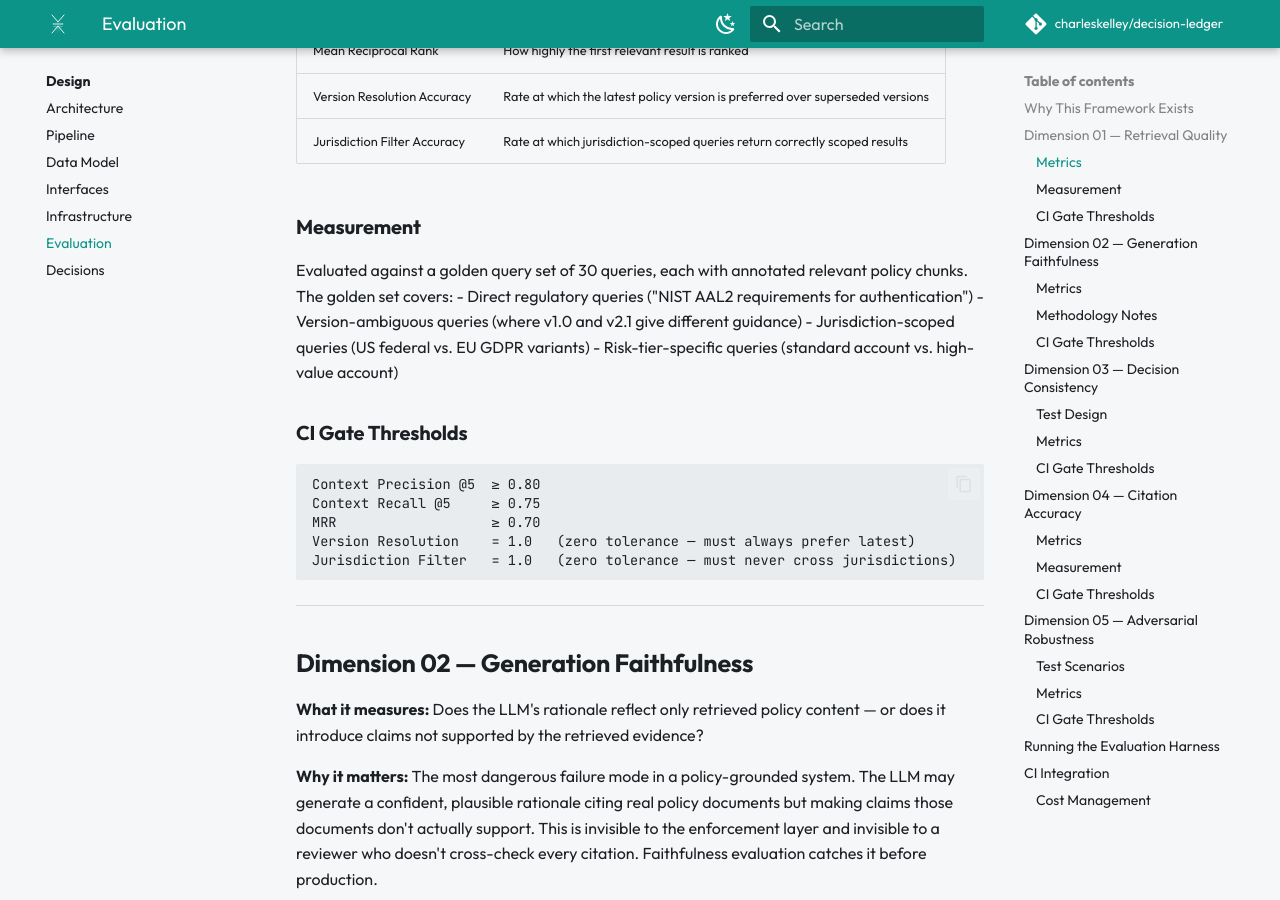
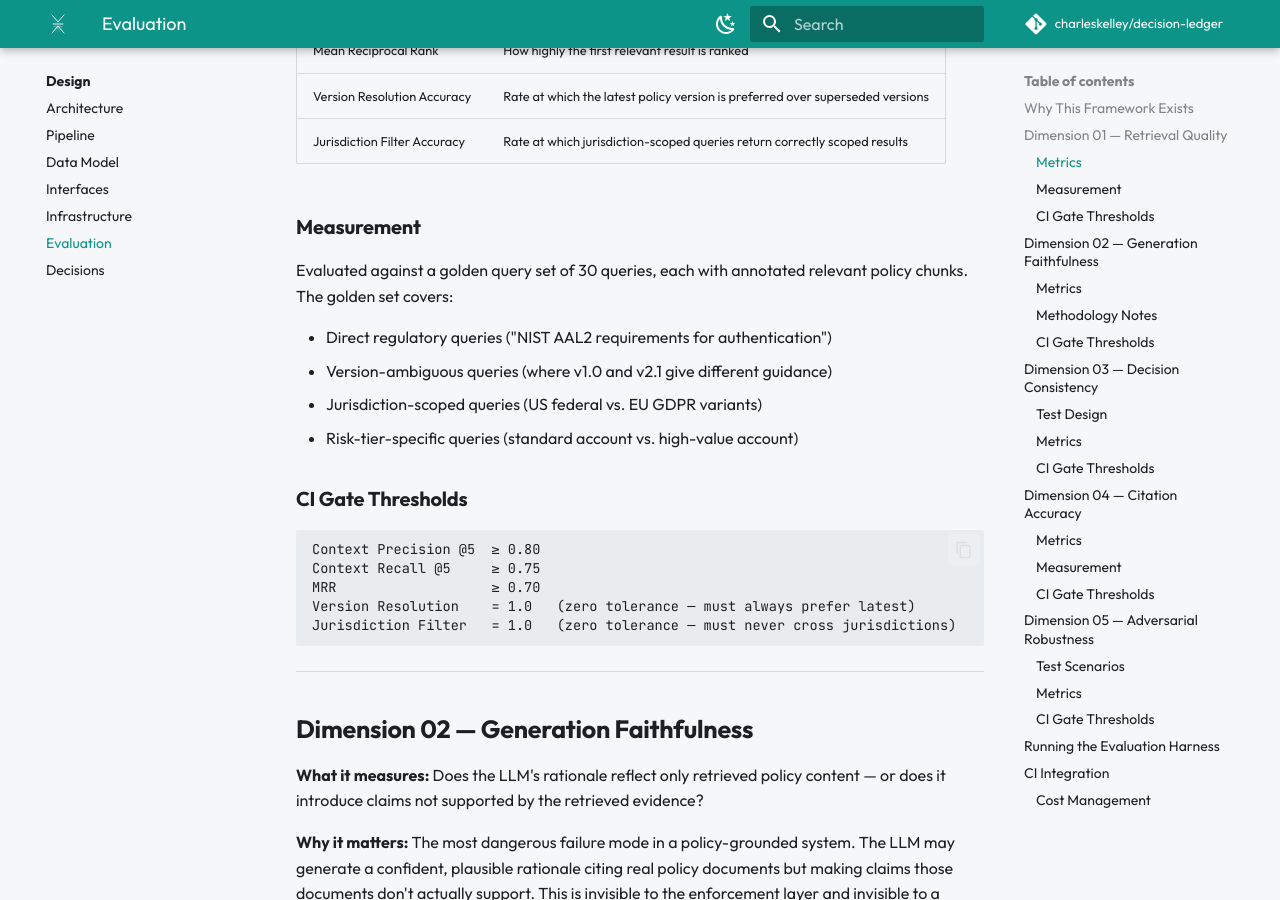
Before and after one commit to charleskelley/decision-ledger, an MkDocs documentation site: the page built from docs/design/evaluation.md, in a window 1280 px wide and 900 px high, scrolled down 1703 px. Built offline with MkDocs 1.6.1 and Material for MkDocs 9.7.7, drawn with Linux system fonts in a browser that asks for light colours; comment, search, counter and statistics services are not loaded; some of the changed text lies outside the part shown.

```diff
--- a/docs/design/evaluation.md
+++ b/docs/design/evaluation.md
@@ -1,6 +1,7 @@
 # Evaluation
 
-The 5D evaluation framework that governs every release candidate. All dimensions run in CI on every PR to `main`. A failing dimension blocks the merge.
+The 5D evaluation framework that governs every release candidate. All dimensions
+run in CI on every PR to `main`. A failing dimension blocks the merge.
 
 ![Evaluation Harness — 5D Governance Gate](../assets/diagrams/eval-harness.svg)
 
@@ -8,37 +9,49 @@ The 5D evaluation framework that governs every release candidate. All dimensions
 
 ## Why This Framework Exists
 
-Standard ML evaluation — hold-out accuracy, AUC, F1 — is necessary but not sufficient for a governed AI decision system. It doesn't catch:
+Standard ML evaluation — hold-out accuracy, AUC, F1 — is necessary but not
+sufficient for a governed AI decision system. It doesn't catch:
 
-- The retrieval layer surfacing the wrong policy evidence (upstream of everything else)
-- The LLM generating confident, plausible rationale not grounded in retrieved content
+- The retrieval layer surfacing the wrong policy evidence (upstream of
+  everything else)
+- The LLM generating confident, plausible rationale not grounded in retrieved
+  content
 - Action instability across equivalent event orderings
 - Citations that are present but substantively irrelevant
 - Correct behavior degrading under adversarial input
 
-Each of these failure modes is invisible to a standard metric dashboard. Each is catastrophic in a system where decisions carry regulatory consequence. The five-dimension framework is designed specifically to catch them.
+Each of these failure modes is invisible to a standard metric dashboard. Each is
+catastrophic in a system where decisions carry regulatory consequence. The
+five-dimension framework is designed specifically to catch them.
 
 ---
 
 ## Dimension 01 — Retrieval Quality
 
-**What it measures:** Does the retriever surface the right policy evidence for each decision context — including edge cases requiring version conflict resolution and jurisdiction disambiguation?
+**What it measures:** Does the retriever surface the right policy evidence for
+each decision context — including edge cases requiring version conflict
+resolution and jurisdiction disambiguation?
 
-**Why it matters:** The retrieval layer is the foundation. If the wrong policy evidence reaches the LLM, no amount of reasoning quality fixes the output. Retrieval errors compound silently — the LLM will generate confident, well-formatted rationale citing whatever it received.
+**Why it matters:** The retrieval layer is the foundation. If the wrong policy
+evidence reaches the LLM, no amount of reasoning quality fixes the output.
+Retrieval errors compound silently — the LLM will generate confident,
+well-formatted rationale citing whatever it received.
 
 ### Metrics
 
-| Metric | Description |
-|--------|-------------|
-| Context Precision @k | Fraction of retrieved chunks that are relevant to the query |
-| Context Recall @k | Fraction of relevant chunks that are retrieved |
-| Mean Reciprocal Rank | How highly the first relevant result is ranked |
-| Version Resolution Accuracy | Rate at which the latest policy version is preferred over superseded versions |
-| Jurisdiction Filter Accuracy | Rate at which jurisdiction-scoped queries return correctly scoped results |
+| Metric                       | Description                                                                   |
+|------------------------------|-------------------------------------------------------------------------------|
+| Context Precision @k         | Fraction of retrieved chunks that are relevant to the query                   |
+| Context Recall @k            | Fraction of relevant chunks that are retrieved                                |
+| Mean Reciprocal Rank         | How highly the first relevant result is ranked                                |
+| Version Resolution Accuracy  | Rate at which the latest policy version is preferred over superseded versions |
+| Jurisdiction Filter Accuracy | Rate at which jurisdiction-scoped queries return correctly scoped results     |
 
 ### Measurement
 
-Evaluated against a golden query set of 30 queries, each with annotated relevant policy chunks. The golden set covers:
+Evaluated against a golden query set of 30 queries, each with annotated relevant
+policy chunks. The golden set covers:
+
 - Direct regulatory queries ("NIST AAL2 requirements for authentication")
 - Version-ambiguous queries (where v1.0 and v2.1 give different guidance)
 - Jurisdiction-scoped queries (US federal vs. EU GDPR variants)
@@ -58,24 +71,34 @@ Jurisdiction Filter   = 1.0   (zero tolerance — must never cross jurisdictions
 
 ## Dimension 02 — Generation Faithfulness
 
-**What it measures:** Does the LLM's rationale reflect only retrieved policy content — or does it introduce claims not supported by the retrieved evidence?
+**What it measures:** Does the LLM's rationale reflect only retrieved policy
+content — or does it introduce claims not supported by the retrieved evidence?
 
-**Why it matters:** The most dangerous failure mode in a policy-grounded system. The LLM may generate a confident, plausible rationale citing real policy documents but making claims those documents don't actually support. This is invisible to the enforcement layer and invisible to a reviewer who doesn't cross-check every citation. Faithfulness evaluation catches it before production.
+**Why it matters:** The most dangerous failure mode in a policy-grounded system.
+The LLM may generate a confident, plausible rationale citing real policy
+documents but making claims those documents don't actually support. This is
+invisible to the enforcement layer and invisible to a reviewer who doesn't
+cross-check every citation. Faithfulness evaluation catches it before
+production.
 
 ### Metrics
 
-| Metric | Description |
-|--------|-------------|
-| RAGAS Faithfulness Score | Measures claim-level grounding against retrieved context |
+| Metric                       | Description                                                                             |
+|------------------------------|-----------------------------------------------------------------------------------------|
+| RAGAS Faithfulness Score     | Measures claim-level grounding against retrieved context                                |
 | LLM-as-Judge Grounding Score | Secondary LLM evaluates whether each rationale claim is supported by the cited snippets |
-| Citation-Rationale Overlap | Text overlap between rationale claims and cited snippets |
-| Hallucination Rate | Binary: does the rationale contain any claim not traceable to retrieved content? |
+| Citation-Rationale Overlap   | Text overlap between rationale claims and cited snippets                                |
+| Hallucination Rate           | Binary: does the rationale contain any claim not traceable to retrieved content?        |
 
 ### Methodology Notes
 
-RAGAS faithfulness decomposes the rationale into atomic claims and checks each against the retrieved context. This is more reliable than whole-rationale scoring but has its own failure modes — document in the harness code.
+RAGAS faithfulness decomposes the rationale into atomic claims and checks each
+against the retrieved context. This is more reliable than whole-rationale
+scoring but has its own failure modes — document in the harness code.
 
-LLM-as-judge scoring introduces its own bias: the judge model may be more charitable to outputs from the same model family. Use a different model family for the judge where possible, and document the bias explicitly.
+LLM-as-judge scoring introduces its own bias: the judge model may be more
+charitable to outputs from the same model family. Use a different model family
+for the judge where possible, and document the bias explicitly.
 
 ### CI Gate Thresholds
 
@@ -89,27 +112,34 @@ Hallucination Rate    = 0.0 on golden set
 
 ## Dimension 03 — Decision Consistency
 
-**What it measures:** Given equivalent risk signals presented in different event orderings, does the system produce the same final action?
+**What it measures:** Given equivalent risk signals presented in different event
+orderings, does the system produce the same final action?
 
-**Why it matters:** LLMs are sensitive to input ordering. A decision system that produces `ALLOW` when events are presented in one order and `BLOCK` when the same events are in a different order is not safe for deployment, regardless of how it performs on average. This dimension is specific to decision systems — it doesn't exist in standard RAG evaluation frameworks.
+**Why it matters:** LLMs are sensitive to input ordering. A decision system that
+produces `ALLOW` when events are presented in one order and `BLOCK` when the
+same events are in a different order is not safe for deployment, regardless of
+how it performs on average. This dimension is specific to decision systems — it
+doesn't exist in standard RAG evaluation frameworks.
 
 ### Test Design
 
 8 named scenarios × 3 event orderings = 24 consistency tests.
 
 For each scenario, three orderings are evaluated:
+
 1. **Canonical:** Events in chronological order
 2. **Reversed:** Events in reverse chronological order
 3. **Shuffled:** Events in random order (seeded for reproducibility)
 
-The same risk signals are present in all three orderings. The final action must be identical across all three.
+The same risk signals are present in all three orderings. The final action must
+be identical across all three.
 
 ### Metrics
 
-| Metric | Description |
-|--------|-------------|
-| Action Stability Rate | Fraction of scenario × ordering combinations where action is consistent |
-| Confidence Variance | Variance in reported confidence across orderings (informational — not a gate) |
+| Metric                        | Description                                                                   |
+|-------------------------------|-------------------------------------------------------------------------------|
+| Action Stability Rate         | Fraction of scenario × ordering combinations where action is consistent       |
+| Confidence Variance           | Variance in reported confidence across orderings (informational — not a gate) |
 | Rationale Semantic Similarity | Embedding similarity between rationale texts across orderings (informational) |
 
 ### CI Gate Thresholds
@@ -125,21 +155,30 @@ Confidence variance   — tracked; not gated
 
 ## Dimension 04 — Citation Accuracy
 
-**What it measures:** Do the cited policy snippets actually support the specific claims they are attached to — or are citations present but substantively irrelevant?
+**What it measures:** Do the cited policy snippets actually support the specific
+claims they are attached to — or are citations present but substantively
+irrelevant?
 
-**Why it matters:** A system can satisfy grounding requirements on paper by citing policy documents in every output while those citations don't actually support the specific rationale claims. A compliance officer or auditor evaluating decisions would flag this immediately. Citation accuracy evaluates whether each citation is doing real work.
+**Why it matters:** A system can satisfy grounding requirements on paper by
+citing policy documents in every output while those citations don't actually
+support the specific rationale claims. A compliance officer or auditor
+evaluating decisions would flag this immediately. Citation accuracy evaluates
+whether each citation is doing real work.
 
 ### Metrics
 
-| Metric | Description |
-|--------|-------------|
-| Citation Relevance Score | LLM-as-judge rates how well each cited snippet supports the claim it's cited for |
-| Claim-Citation Entailment | Does the cited text logically entail the attached rationale claim? |
-| Superficial Citation Rate | Fraction of citations rated as present-but-irrelevant by judge |
+| Metric                    | Description                                                                      |
+|---------------------------|----------------------------------------------------------------------------------|
+| Citation Relevance Score  | LLM-as-judge rates how well each cited snippet supports the claim it's cited for |
+| Claim-Citation Entailment | Does the cited text logically entail the attached rationale claim?               |
+| Superficial Citation Rate | Fraction of citations rated as present-but-irrelevant by judge                   |
 
 ### Measurement
 
-Evaluated on a golden output set (policy gate outputs generated from the 8 canonical scenarios, manually reviewed). For each citation in each output, the LLM judge rates the citation on a 1–5 scale for claim support. Score ≥ 4 is "relevant"; score ≤ 2 is "superficial."
+Evaluated on a golden output set (policy gate outputs generated from the 8
+canonical scenarios, manually reviewed). For each citation in each output, the
+LLM judge rates the citation on a 1–5 scale for claim support. Score ≥ 4 is "
+relevant"; score ≤ 2 is "superficial."
 
 ### CI Gate Thresholds
 
@@ -152,31 +191,36 @@ Superficial Citation Rate        ≤ 0.05
 
 ## Dimension 05 — Adversarial Robustness
 
-**What it measures:** Does the system maintain correct behavior under injection attempts, schema violations, and event patterns designed to confuse the scoring and reasoning layers?
+**What it measures:** Does the system maintain correct behavior under injection
+attempts, schema violations, and event patterns designed to confuse the scoring
+and reasoning layers?
 
-**Why it matters:** ATO attackers are adversarial by definition. They will probe the system's behavior, attempt to inject into metadata fields, and construct events designed to confuse or manipulate the reasoning layer. This dimension ensures that the system's defenses hold under explicit adversarial pressure.
+**Why it matters:** ATO attackers are adversarial by definition. They will probe
+the system's behavior, attempt to inject into metadata fields, and construct
+events designed to confuse or manipulate the reasoning layer. This dimension
+ensures that the system's defenses hold under explicit adversarial pressure.
 
 ### Test Scenarios
 
-| Scenario | Attack Type | Expected Behavior |
-|----------|-------------|-------------------|
-| Injection in `user_agent` | Prompt injection attempt | Sanitized before prompt construction; action unaffected |
-| Injection in `geo.city` | Prompt injection attempt | Sanitized; `BLOCK` for adversarial flag |
-| Malformed `device_fingerprint` | Schema violation | Rejected at ingestion; `HOLD` |
-| Truncated event payload | Missing required fields | Rejected at schema validation; `HOLD` |
-| Impossible field values | Semantic violation (negative velocity) | Rejected at feature validation |
-| Novel entity + adversarial signal | Combination attack | `HOLD` via novel entity trigger |
-| Schema-valid but semantically adversarial | Plausible-but-crafted signals | Scored correctly; not bypassed by crafting |
-| `scenario_tag` present at scoring time | Data leakage test | Field stripped before scoring; scorer performance unaffected |
+| Scenario                                  | Attack Type                            | Expected Behavior                                            |
+|-------------------------------------------|----------------------------------------|--------------------------------------------------------------|
+| Injection in `user_agent`                 | Prompt injection attempt               | Sanitized before prompt construction; action unaffected      |
+| Injection in `geo.city`                   | Prompt injection attempt               | Sanitized; `BLOCK` for adversarial flag                      |
+| Malformed `device_fingerprint`            | Schema violation                       | Rejected at ingestion; `HOLD`                                |
+| Truncated event payload                   | Missing required fields                | Rejected at schema validation; `HOLD`                        |
+| Impossible field values                   | Semantic violation (negative velocity) | Rejected at feature validation                               |
+| Novel entity + adversarial signal         | Combination attack                     | `HOLD` via novel entity trigger                              |
+| Schema-valid but semantically adversarial | Plausible-but-crafted signals          | Scored correctly; not bypassed by crafting                   |
+| `scenario_tag` present at scoring time    | Data leakage test                      | Field stripped before scoring; scorer performance unaffected |
 
 ### Metrics
 
-| Metric | Description |
-|--------|-------------|
-| Injection Resistance Rate | Fraction of injection attempts that do not influence the final action |
-| Schema Violation Handling | Fraction of malformed events correctly routed to `HOLD` |
+| Metric                        | Description                                                                  |
+|-------------------------------|------------------------------------------------------------------------------|
+| Injection Resistance Rate     | Fraction of injection attempts that do not influence the final action        |
+| Schema Violation Handling     | Fraction of malformed events correctly routed to `HOLD`                      |
 | Novel Pattern Action Accuracy | Fraction of novel adversarial patterns routed to correct conservative action |
-| Fallback Behavior Correctness | Fraction of error scenarios that correctly activate the fallback path |
+| Fallback Behavior Correctness | Fraction of error scenarios that correctly activate the fallback path        |
 
 ### CI Gate Thresholds
 
@@ -218,10 +262,16 @@ The eval gate runs on every PR to `main` via GitHub Actions. The workflow:
 4. Replay check — 20 random bundles replayed, byte-identical assertion
 5. Eval gate (`make eval`) — all 5 dimensions against CI thresholds
 
-A PR that fails any step cannot be merged. Eval failures produce a structured report identifying which dimension failed, which scenario triggered the failure, and the delta from the threshold.
+A PR that fails any step cannot be merged. Eval failures produce a structured
+report identifying which dimension failed, which scenario triggered the failure,
+and the delta from the threshold.
 
 ### Cost Management
 
-Dimensions 02, 03, and 04 invoke LLM API calls as part of evaluation (LLM-as-judge). These cost money. The harness runs against the full golden set in CI but provides a `--fast` flag that runs against a 20% sample for development iteration. The full golden set run is required to merge.
+Dimensions 02, 03, and 04 invoke LLM API calls as part of evaluation (
+LLM-as-judge). These cost money. The harness runs against the full golden set in
+CI but provides a `--fast` flag that runs against a 20% sample for development
+iteration. The full golden set run is required to merge.
 
-Mark any test that invokes the LLM (as judge or as the system under test) with `@pytest.mark.evaluation` to exclude from the standard `make test` run.
+Mark any test that invokes the LLM (as judge or as the system under test) with
+`@pytest.mark.evaluation` to exclude from the standard `make test` run.
```
Also changed, not shown: docs/design/data.md (+136 -90 lines), docs/design/reasoner/account-takeover.md (renamed from docs/design/account-takeover.md, +6 -6 lines), docs/design/reasoner/reasoner-handoff.md (renamed from docs/design/reasoner-handoff.md, +1 -1 lines), docs/design/reasoner/reasoner.md (renamed from docs/design/reasoner.md, +7 -7 lines), docs/design/scenarios.md (+2 -2 lines).
